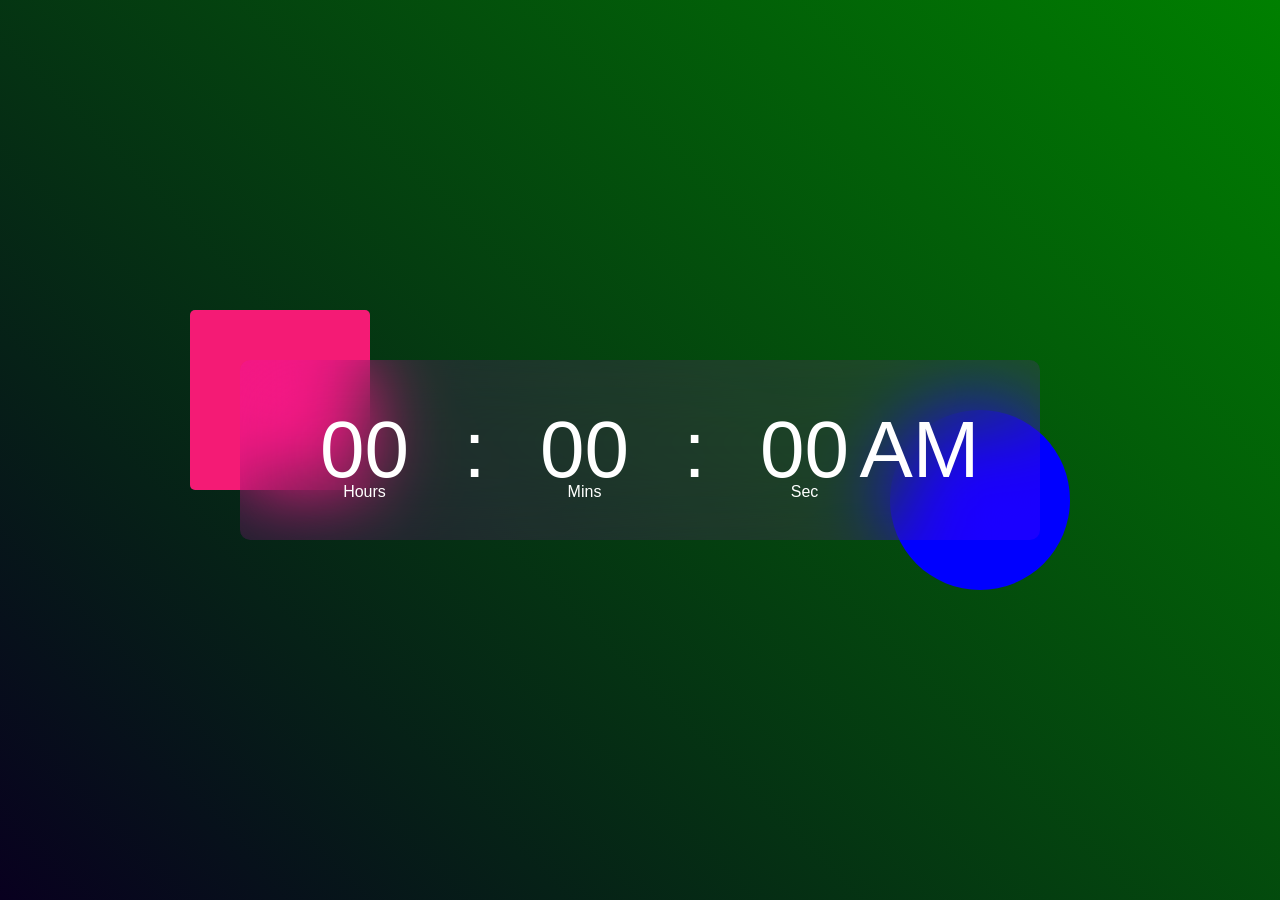
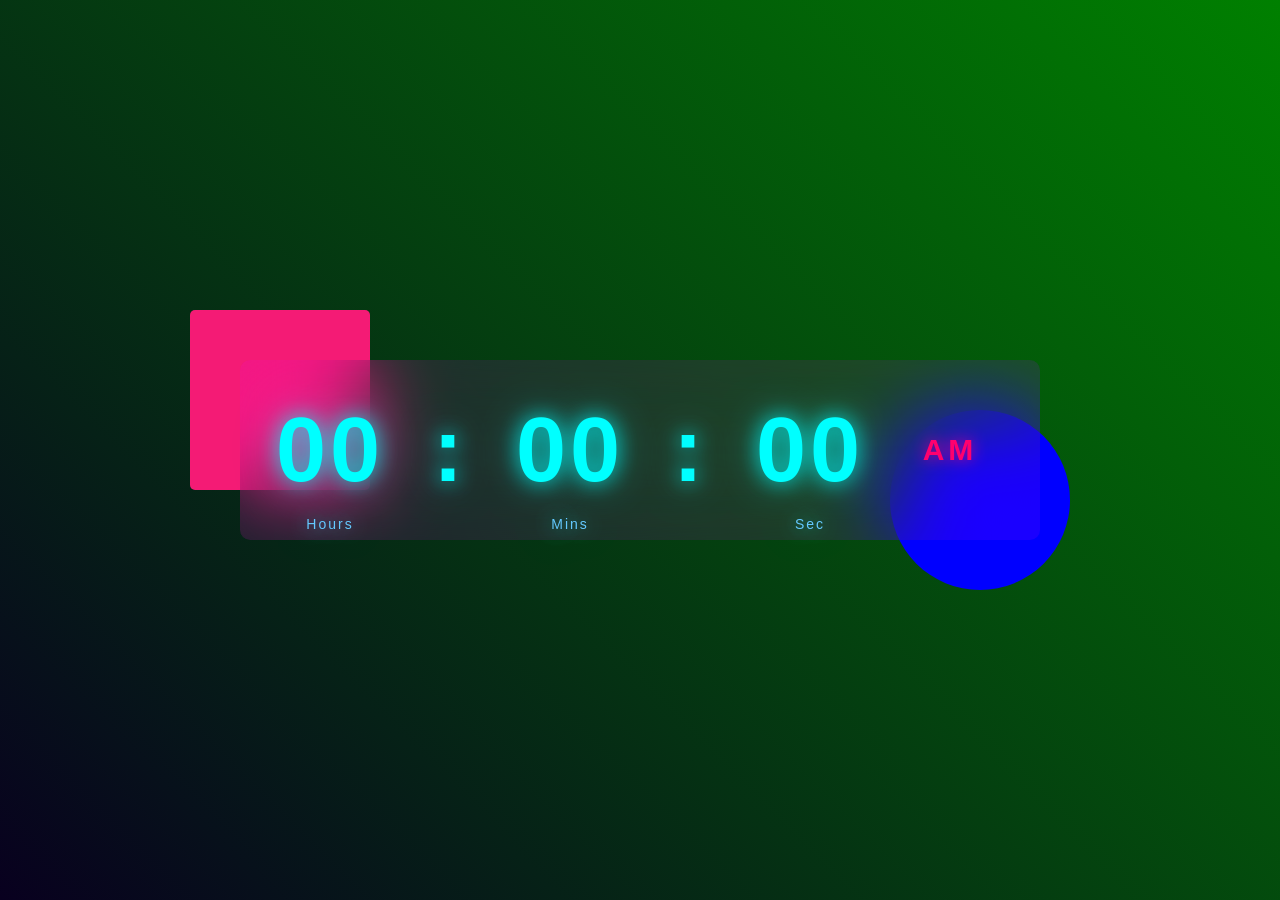

Commit 2: Enhance typography with neon glow effects and improved styling

--- a/style.css
+++ b/style.css
@@ -52,19 +52,25 @@
     z-index: -1;
 }
 .clock span{
-    font-size: 80px;
-    width: 110px;
+    font-size: 90px;
+    width: 120px;
     display: inline-block;
     text-align: center;
     position: relative;
+    font-weight: 700;
+    letter-spacing: 4px;
+    color: #00ffff;
+    text-shadow: 0 0 20px rgba(0, 255, 255, 0.8), 0 0 40px rgba(0, 255, 255, 0.5);
 }
 .clock span::after{
-   
-    font-size: 16px;
+    font-size: 14px;
     position: absolute;
-    bottom: -5px;
+    bottom: -30px;
     left: 50%;
     transform: translateX(-50%);
+    font-weight: 500;
+    letter-spacing: 2px;
+    color: #64c8ff;
 }
 #hrs::after{
     content: 'Hours';
@@ -77,4 +83,11 @@
 #sec::after{
     content: 'Sec';
     
+}
+#ampm{
+    font-size: 30px;
+    margin-left: 20px;
+    color: #ff006e;
+    text-shadow: 0 0 15px rgba(255, 0, 110, 0.8);
+    font-weight: 800;
 }
